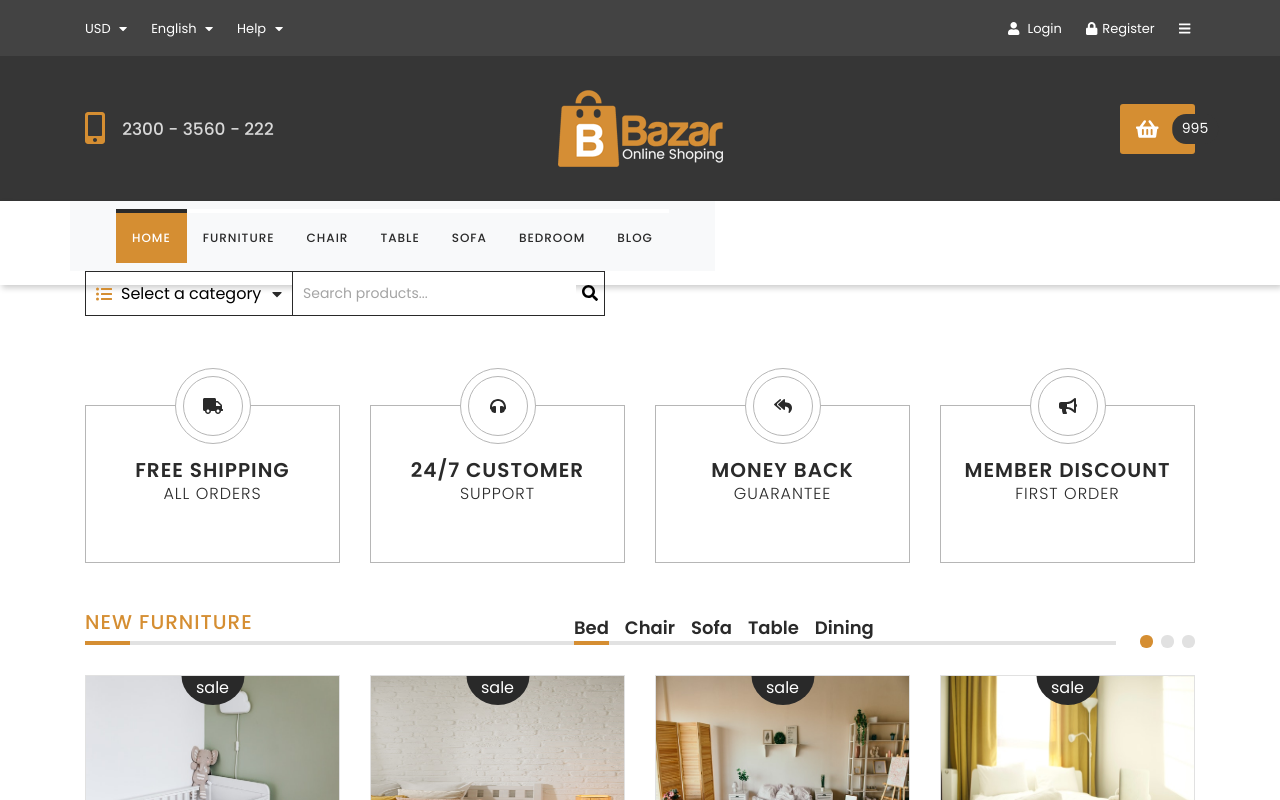
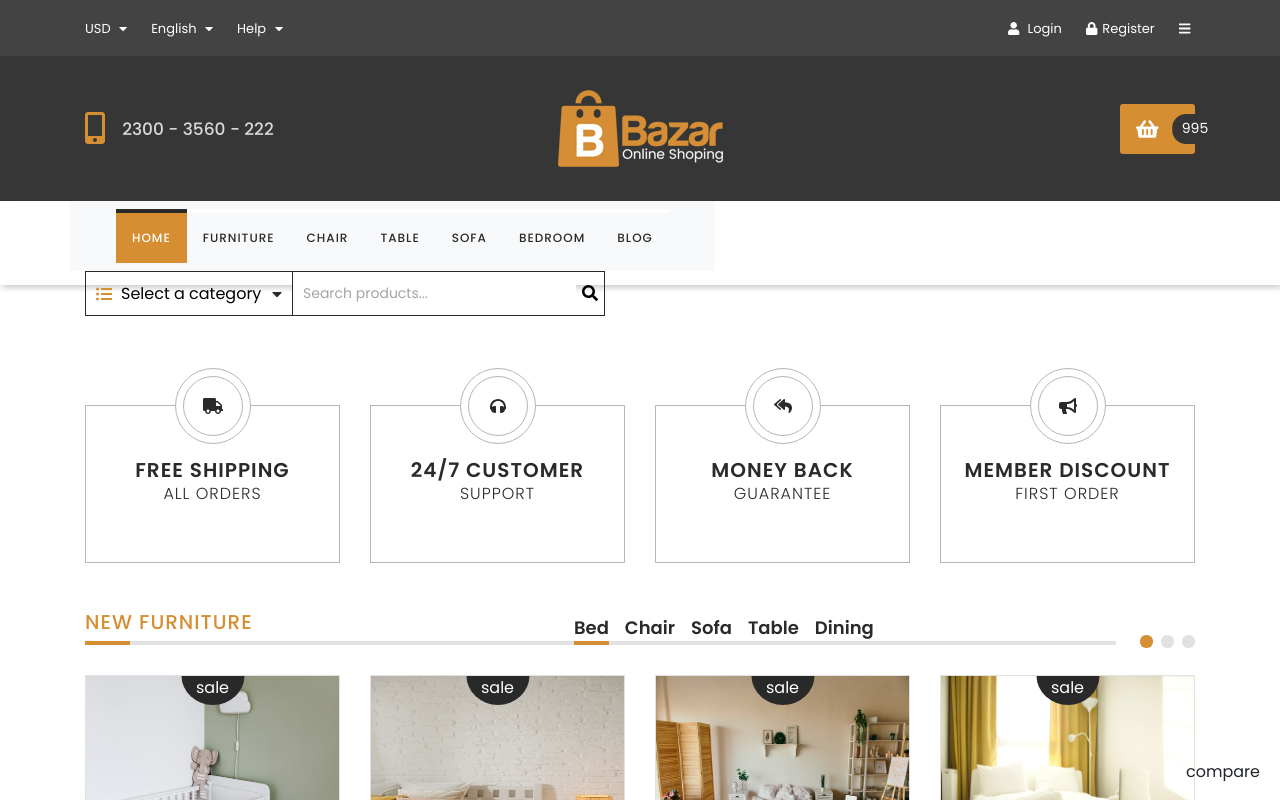
Before and after one commit to kamilwilk95/wdp-2206-02, a React (Create React App) app: page / in a window 1280 px wide. Shown: the top 800 px of the page. Built offline with nearby package versions, Linux system fonts and the light colour scheme.

Commit message:
Add CompareProducts component

```diff
--- /dev/null
+++ b/src/components/features/CompareProducts/CompareProducts.js
@@ -0,0 +1,19 @@
+import React from 'react';
+import { useSelector } from 'react-redux';
+import getCompare from '../../../redux/productsRedux';
+
+import styles from './CompareProducts.module.scss';
+
+const CompareProducts = () => {
+  const compare = useSelector(getCompare);
+
+  console.log('compare', compare);
+
+  return (
+    <div className={styles.root}>
+      <p>compare</p>
+    </div>
+  );
+};
+
+export default CompareProducts;
--- /dev/null
+++ b/src/components/features/CompareProducts/CompareProducts.module.scss
@@ -0,0 +1,6 @@
+.root {
+  position: fixed;
+  bottom: 0;
+  right: 0;
+  margin-right: 20px;
+}
--- a/src/components/views/Homepage/Homepage.js
+++ b/src/components/views/Homepage/Homepage.js
@@ -5,11 +5,13 @@ import styles from './Homepage.module.scss';
 
 import FeatureBoxes from '../../features/FeatureBoxes/FeatureBoxes';
 import NewFurniture from '../../features/NewFurniture/NewFurnitureContainer';
+import CompareProducts from '../../features/CompareProducts/CompareProducts';
 
 const Homepage = () => (
   <div className={styles.root}>
     <FeatureBoxes />
     <NewFurniture />
+    <CompareProducts />
   </div>
 );
 
--- a/src/redux/initialState.js
+++ b/src/redux/initialState.js
@@ -19,7 +19,7 @@ const initialState = {
       image: './images/fornitures-bed-1.jpg',
       newFurniture: true,
       isFavorite: true,
-      compare: true,
+      compare: false,
     },
     {
       id: 'aenean-ru-bristique-2',
@@ -43,7 +43,7 @@ const initialState = {
       image: './images/fornitures-bed-3.jpg',
       newFurniture: true,
       isFavorite: false,
-      compare: true,
+      compare: false,
     },
     {
       id: 'aenean-ru-bristique-4',
```
